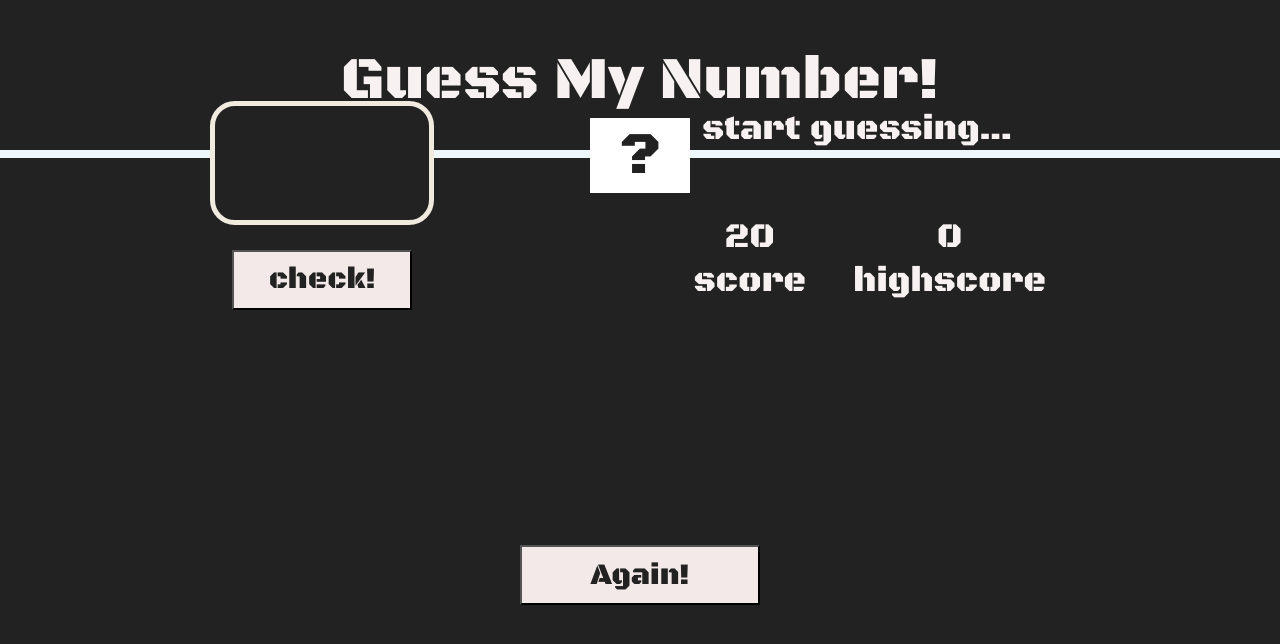
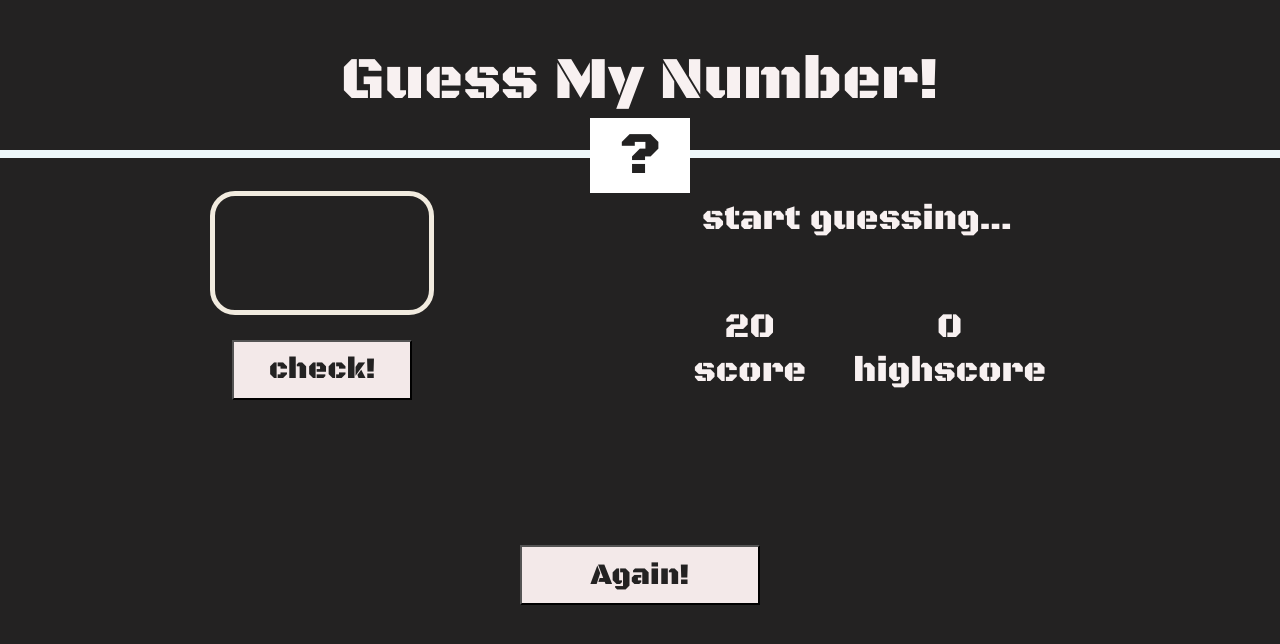
Before and after one commit to ashuthikole2004/guess-my-number, a plain HTML site: page index.html in a window 1280 px wide. Drawn offline with Linux system fonts and the light colour scheme.

Commit message:
second commit

```diff
--- a/index.css
+++ b/index.css
@@ -55,7 +55,7 @@ body{
     /* height:100vh; */
     justify-content: space-evenly;
     /* border: 2px solid white; */
-    margin-top:80px;
+    margin-top:170px;
     padding-top:50px;
 }
 
```
